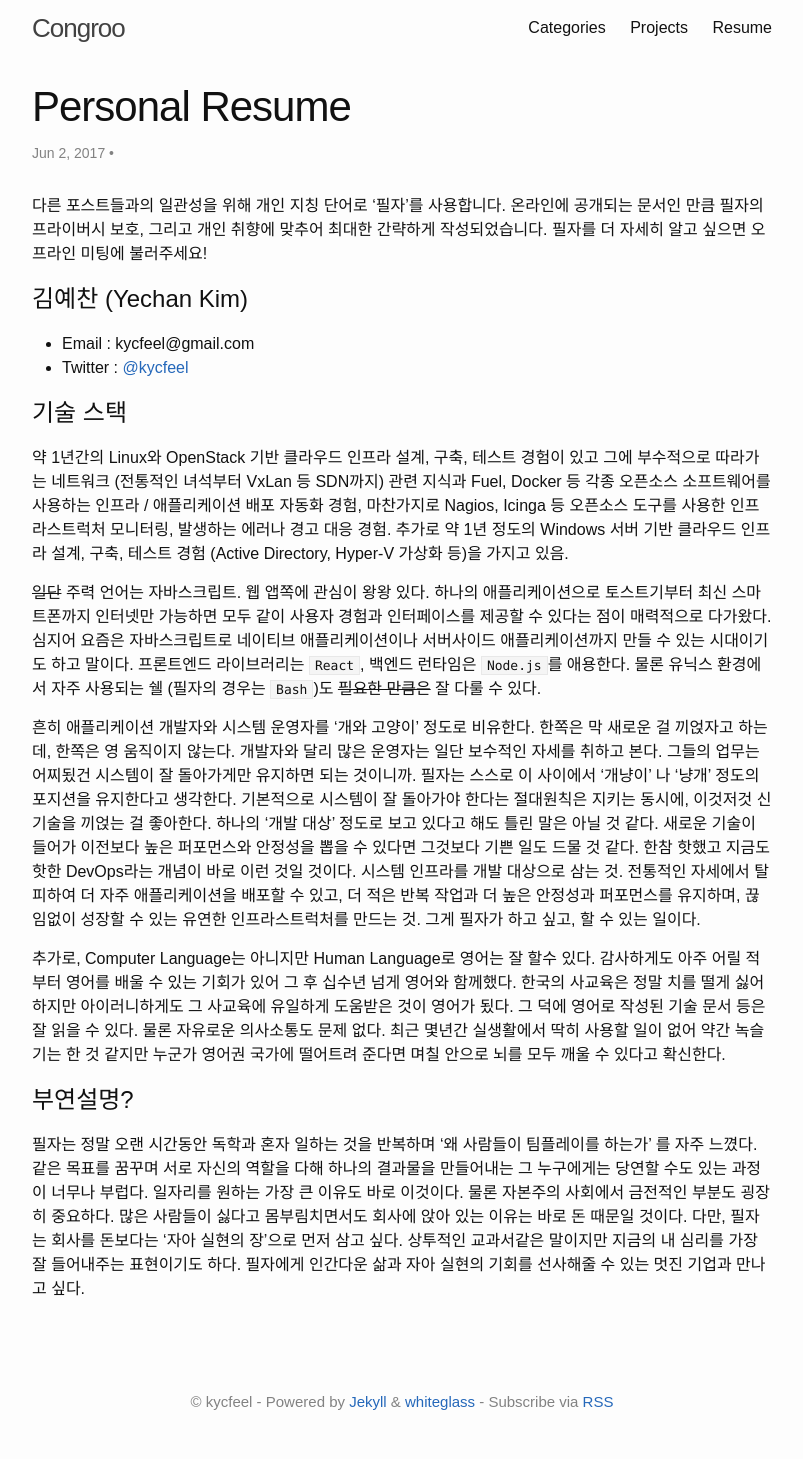
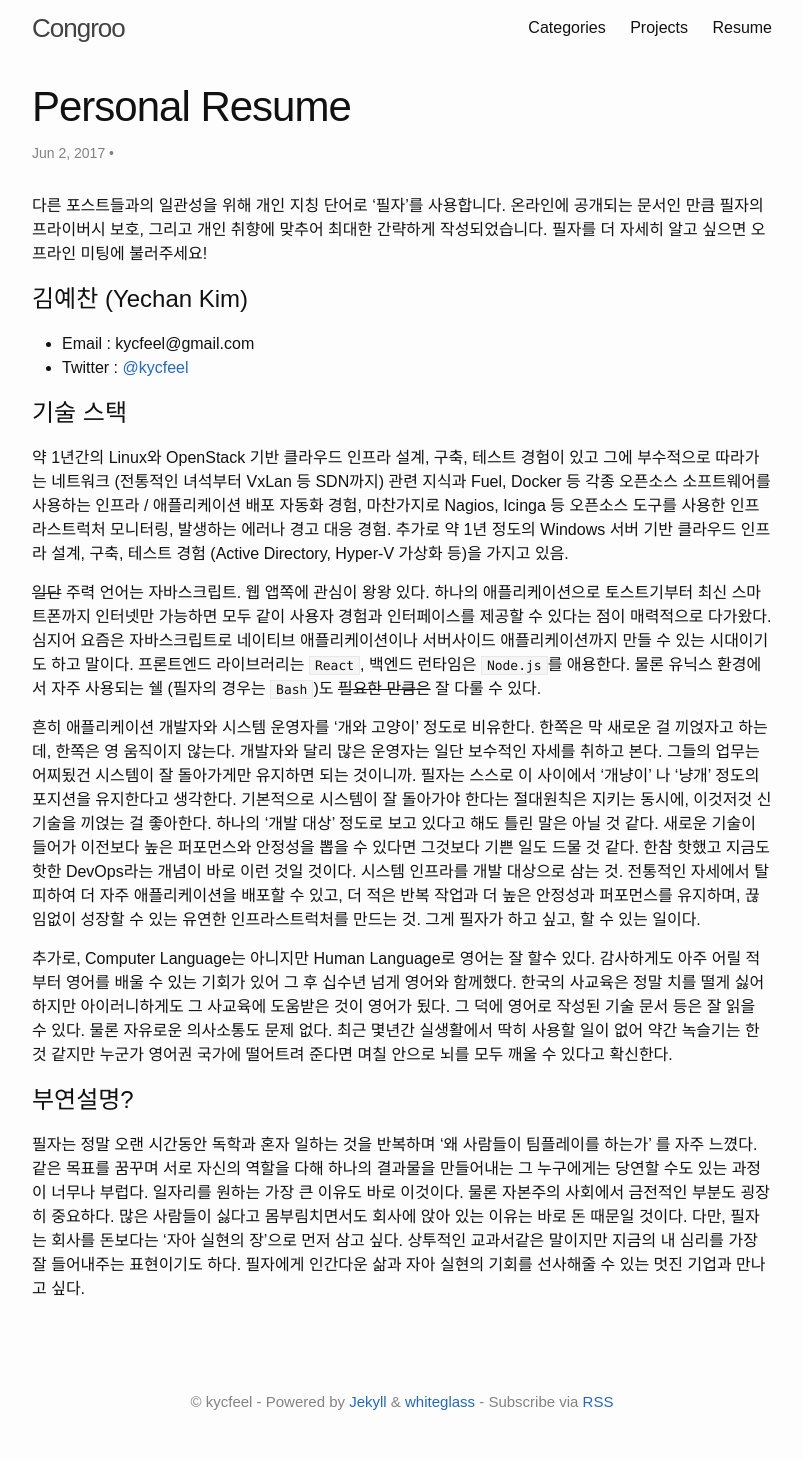
Before and after one commit to kycfeel/kycfeel.github.io, a Jekyll site: the page built from resume.md, in a window 1280 px wide. Shown: the whole page, without its empty margins (238-1041 px from the left). Built offline with Jekyll 4.4.1, drawn with Linux system fonts in a browser that asks for light colours; comment, search, counter and statistics services are not loaded.

Commit message:
문서 표현 일부 다듬음.

```diff
--- a/resume.md
+++ b/resume.md
@@ -22,7 +22,7 @@
 
 흔히 애플리케이션 개발자와 시스템 운영자를 '개와 고양이' 정도로 비유한다. 한쪽은 막 새로운 걸 끼얹자고 하는데, 한쪽은 영 움직이지 않는다. 개발자와 달리 많은 운영자는 일단 보수적인 자세를 취하고 본다. 그들의 업무는 어찌됬건 시스템이 잘 돌아가게만 유지하면 되는 것이니까. 필자는 스스로 이 사이에서 '개냥이' 나 '냥개' 정도의 포지션을 유지한다고 생각한다. 기본적으로 시스템이 잘 돌아가야 한다는 절대원칙은 지키는 동시에, 이것저것 신기술을 끼얹는 걸 좋아한다. 하나의 '개발 대상' 정도로 보고 있다고 해도 틀린 말은 아닐 것 같다. 새로운 기술이 들어가 이전보다 높은 퍼포먼스와 안정성을 뽑을 수 있다면 그것보다 기쁜 일도 드물 것 같다. 한참 핫했고 지금도 핫한 DevOps라는 개념이 바로 이런 것일 것이다. 시스템 인프라를 개발 대상으로 삼는 것. 전통적인 자세에서 탈피하여 더 자주 애플리케이션을 배포할 수 있고, 더 적은 반복 작업과 더 높은 안정성과 퍼포먼스를 유지하며, 끊임없이 성장할 수 있는 유연한 인프라스트럭처를 만드는 것. 그게 필자가 하고 싶고, 할 수 있는 일이다.
 
-추가로, Computer Language는 아니지만 Human Language로 영어는 잘 할수 있다. 감사하게도 아주 어릴 적부터 영어를 배울 수 있는 기회가 있어 그 후 십수년 넘게 영어와 함께했다. 한국의 사교육은 정말 치를 떨게 싫어하지만 아이러니하게도 그 사교육에 유일하게 도움받은 것이 영어가 됬다. 그 덕에 영어로 작성된 기술 문서 등은 잘 읽을 수 있다. 물론 자유로운 의사소통도 문제 없다. 최근 몇년간 실생활에서 딱히 사용할 일이 없어 약간 녹슬기는 한 것 같지만 누군가 영어권 국가에 떨어트려 준다면 며칠 안으로 뇌를 모두 깨울 수 있다고 확신한다.
+추가로, Computer Language는 아니지만 Human Language로 영어는 잘 할수 있다. 감사하게도 아주 어릴 적부터 영어를 배울 수 있는 기회가 있어 그 후 십수년 넘게 영어와 함께했다. 한국의 사교육은 정말 치를 떨게 싫어하지만 아이러니하게도 그 사교육에 도움받은 것이 영어가 됬다. 그 덕에 영어로 작성된 기술 문서 등은 잘 읽을 수 있다. 물론 자유로운 의사소통도 문제 없다. 최근 몇년간 실생활에서 딱히 사용할 일이 없어 약간 녹슬기는 한 것 같지만 누군가 영어권 국가에 떨어트려 준다면 며칠 안으로 뇌를 모두 깨울 수 있다고 확신한다.
 
 부연설명?
 ========================
```
